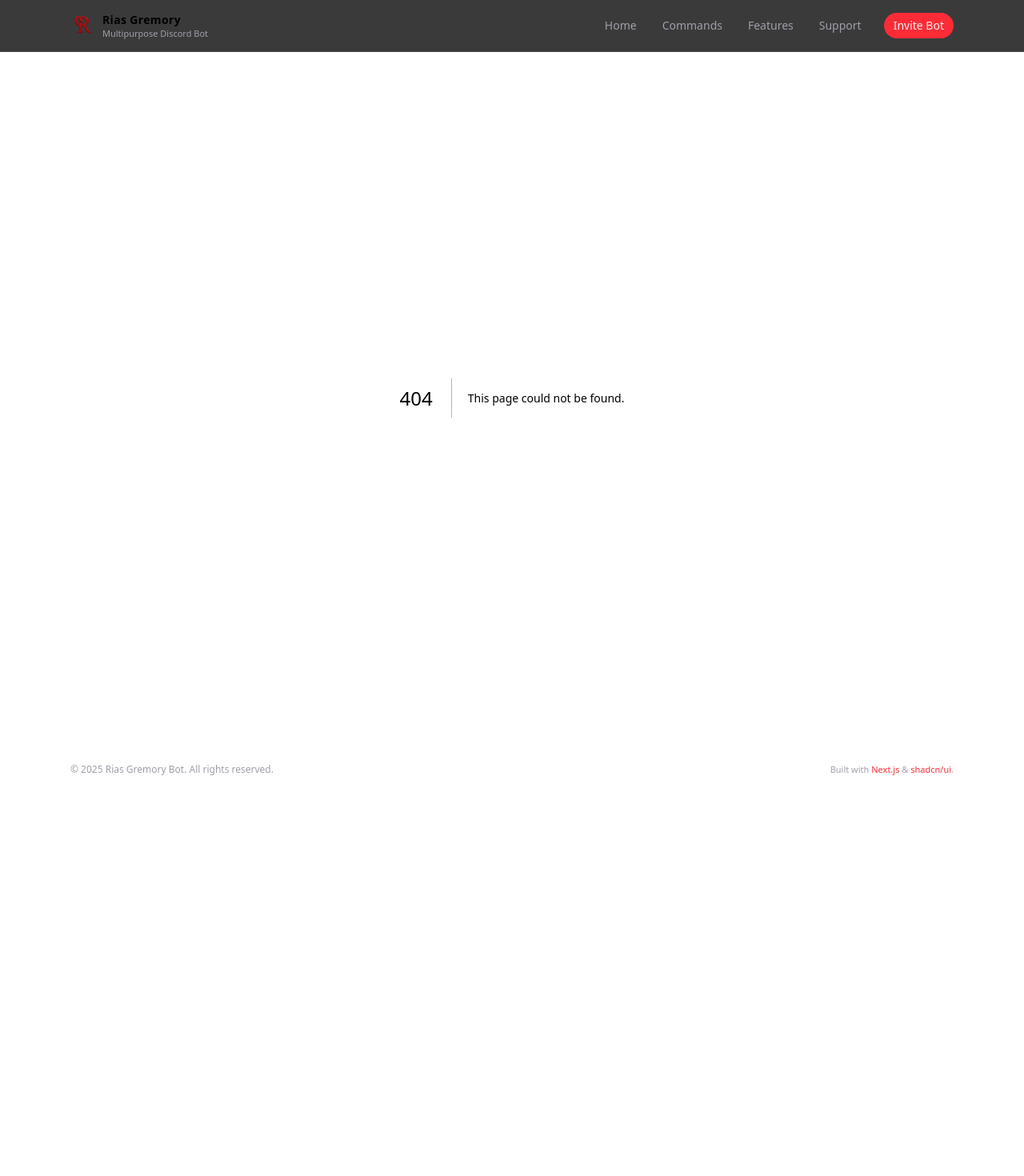
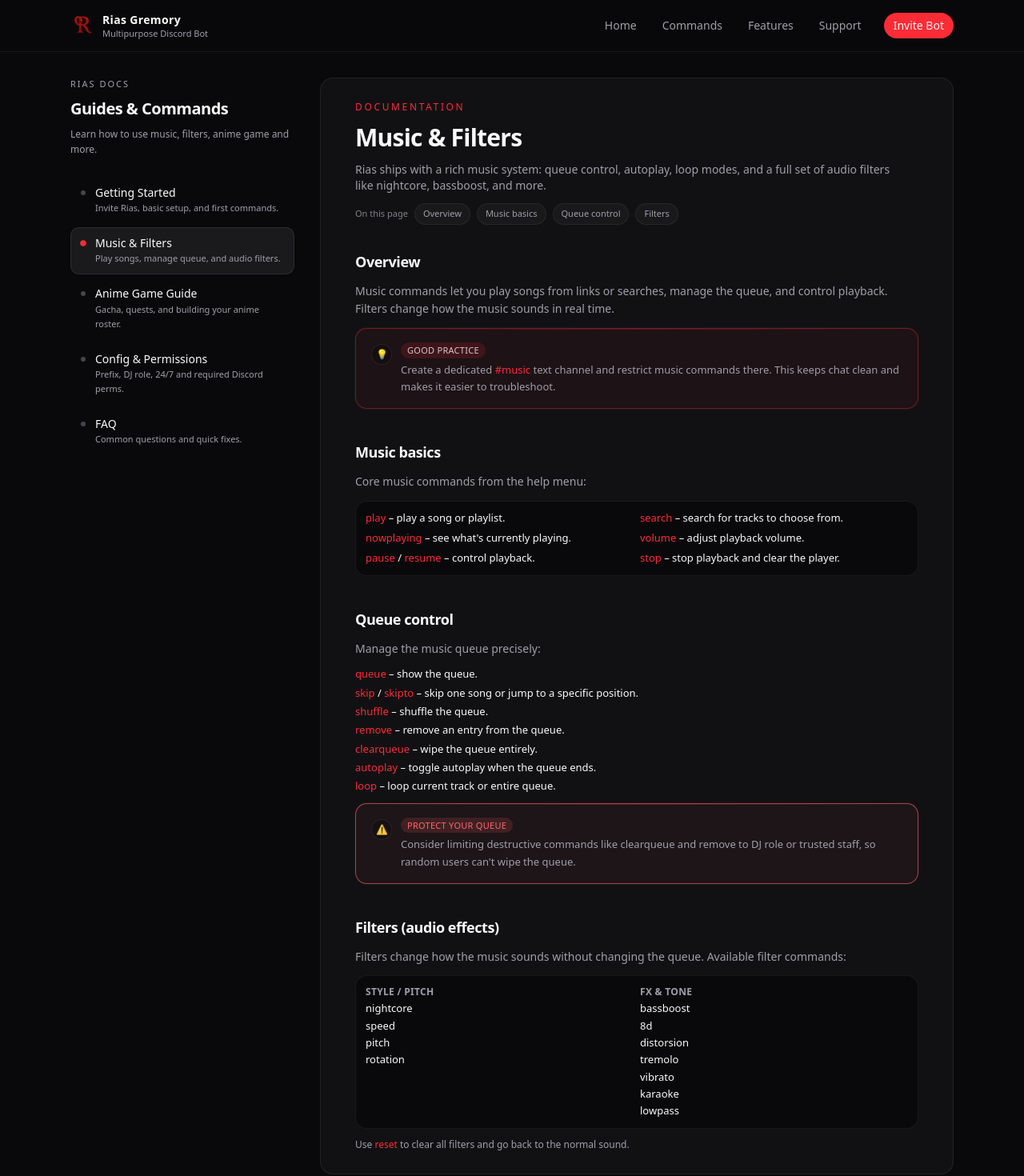
Before and after one commit to shahenwaz/rias_gremory_web, a Next.js app: page /docs/music-filters in a window 1280 px wide. Before the commit this address had no page. Shown: the top 1470 px of the page at 80% size. Before the commit the page ends 994 px from the top, so only its background shows below. Built offline with nearby package versions, Linux system fonts and the light colour scheme.

Commit message:
feat(docs): add Music Filters documentation page

```diff
--- a/app/(root)/docs/layout.tsx
+++ b/app/(root)/docs/layout.tsx
@@ -10,31 +10,15 @@
 
         {/* Right docs content */}
         <section
-          className="relative overflow-hidden rounded-2xl border border-border/60
-          bg-linear-to-br from-background via-background to-secondary/15
-          px-4 py-5 sm:px-6 sm:py-6 lg:px-8 lg:py-7"
+          className="
+            relative overflow-hidden rounded-2xl
+            border border-border/70
+            bg-card/60
+          "
         >
-          {/* Smooth background glows */}
-          <div className="pointer-events-none absolute inset-0">
-            {/* top-right glow */}
-            <div
-              className="
-                absolute right-[-120px] -top-40
-                h-[260px] w-[260px] rounded-full
-                bg-primary/18 blur-[110px]
-              "
-            />
-            {/* bottom-left glow */}
-            <div
-              className="
-                absolute -left-40 bottom-[-140px]
-                h-[260px] w-[260px] rounded-full
-                bg-secondary/25 blur-[110px]
-              "
-            />
+          <div className="relative z-10 mx-auto max-w-3xl px-4 py-5 sm:px-6 sm:py-6 lg:px-8 lg:py-7">
+            {children}
           </div>
-
-          <div className="relative z-10 mx-auto max-w-3xl">{children}</div>
         </section>
       </div>
     </div>
--- /dev/null
+++ b/app/(root)/docs/music-filters/page.tsx
@@ -0,0 +1,186 @@
+import { Callout } from "@/components/docs/callout";
+
+const sections = [
+  { id: "overview", label: "Overview" },
+  { id: "music-basics", label: "Music basics" },
+  { id: "queue-control", label: "Queue control" },
+  { id: "filters", label: "Filters" },
+];
+
+export default function MusicFiltersDocsPage() {
+  return (
+    <div className="space-y-8">
+      <header className="space-y-3">
+        <p className="text-xs font-medium uppercase tracking-[0.22em] text-primary">
+          Documentation
+        </p>
+        <h2 className="text-2xl font-semibold tracking-tight sm:text-3xl">
+          Music & Filters
+        </h2>
+        <p className="max-w-2xl text-sm text-muted-foreground">
+          Rias ships with a rich music system: queue control, autoplay, loop
+          modes, and a full set of audio filters like nightcore, bassboost, and
+          more.
+        </p>
+
+        <div className="flex flex-wrap items-center gap-2 text-[11px]">
+          <span className="text-muted-foreground/80">On this page</span>
+          {sections.map((s) => (
+            <a
+              key={s.id}
+              href={`#${s.id}`}
+              className="rounded-full border border-border/60 bg-secondary/40 px-2.5 py-1 text-[11px] font-medium text-muted-foreground hover:border-primary/70 hover:text-foreground"
+            >
+              {s.label}
+            </a>
+          ))}
+        </div>
+      </header>
+
+      <div className="space-y-10 text-sm leading-relaxed">
+        <section id="overview" className="space-y-3 scroll-mt-24">
+          <h3 className="text-lg font-semibold tracking-tight">Overview</h3>
+          <p className="text-muted-foreground">
+            Music commands let you play songs from links or searches, manage the
+            queue, and control playback. Filters change how the music sounds in
+            real time.
+          </p>
+
+          <Callout type="tip" title="Good practice">
+            Create a dedicated{" "}
+            <span className="font-mono text-primary">#music</span> text channel
+            and restrict music commands there. This keeps chat clean and makes
+            it easier to troubleshoot.
+          </Callout>
+        </section>
+
+        <section id="music-basics" className="space-y-3 scroll-mt-24">
+          <h3 className="text-lg font-semibold tracking-tight">Music basics</h3>
+          <p className="text-muted-foreground">
+            Core music commands from the help menu:
+          </p>
+
+          <ul className="grid gap-2 rounded-xl border border-border/60 bg-background p-3 text-xs sm:grid-cols-2 sm:text-[13px]">
+            <li>
+              <span className="font-mono text-primary">play</span> – play a song
+              or playlist.
+            </li>
+            <li>
+              <span className="font-mono text-primary">search</span> – search
+              for tracks to choose from.
+            </li>
+            <li>
+              <span className="font-mono text-primary">nowplaying</span> – see
+              what&apos;s currently playing.
+            </li>
+            <li>
+              <span className="font-mono text-primary">volume</span> – adjust
+              playback volume.
+            </li>
+            <li>
+              <span className="font-mono text-primary">pause</span> /{" "}
+              <span className="font-mono text-primary">resume</span> – control
+              playback.
+            </li>
+            <li>
+              <span className="font-mono text-primary">stop</span> – stop
+              playback and clear the player.
+            </li>
+          </ul>
+        </section>
+
+        <section id="queue-control" className="space-y-3 scroll-mt-24">
+          <h3 className="text-lg font-semibold tracking-tight">
+            Queue control
+          </h3>
+
+          <p className="text-muted-foreground">
+            Manage the music queue precisely:
+          </p>
+
+          <ul className="space-y-1.5 text-xs sm:text-[13px]">
+            <li>
+              <span className="font-mono text-primary">queue</span> – show the
+              queue.
+            </li>
+            <li>
+              <span className="font-mono text-primary">skip</span> /{" "}
+              <span className="font-mono text-primary">skipto</span> – skip one
+              song or jump to a specific position.
+            </li>
+            <li>
+              <span className="font-mono text-primary">shuffle</span> – shuffle
+              the queue.
+            </li>
+            <li>
+              <span className="font-mono text-primary">remove</span> – remove an
+              entry from the queue.
+            </li>
+            <li>
+              <span className="font-mono text-primary">clearqueue</span> – wipe
+              the queue entirely.
+            </li>
+            <li>
+              <span className="font-mono text-primary">autoplay</span> – toggle
+              autoplay when the queue ends.
+            </li>
+            <li>
+              <span className="font-mono text-primary">loop</span> – loop
+              current track or entire queue.
+            </li>
+          </ul>
+
+          <Callout type="warning" title="Protect your queue">
+            Consider limiting destructive commands like{" "}
+            <span className="font-mono">clearqueue</span> and{" "}
+            <span className="font-mono">remove</span> to DJ role or trusted
+            staff, so random users can&apos;t wipe the queue.
+          </Callout>
+        </section>
+
+        <section id="filters" className="space-y-3 scroll-mt-24">
+          <h3 className="text-lg font-semibold tracking-tight">
+            Filters (audio effects)
+          </h3>
+          <p className="text-muted-foreground">
+            Filters change how the music sounds without changing the queue.
+            Available filter commands:
+          </p>
+
+          <div className="grid gap-2 rounded-xl border border-border/60 bg-background p-3 text-xs sm:grid-cols-2 sm:text-[13px]">
+            <div>
+              <h4 className="mb-1 text-[12px] font-semibold uppercase tracking-wide text-muted-foreground">
+                Style / pitch
+              </h4>
+              <ul className="space-y-1">
+                <li>nightcore</li>
+                <li>speed</li>
+                <li>pitch</li>
+                <li>rotation</li>
+              </ul>
+            </div>
+            <div>
+              <h4 className="mb-1 text-[12px] font-semibold uppercase tracking-wide text-muted-foreground">
+                FX &amp; tone
+              </h4>
+              <ul className="space-y-1">
+                <li>bassboost</li>
+                <li>8d</li>
+                <li>distorsion</li>
+                <li>tremolo</li>
+                <li>vibrato</li>
+                <li>karaoke</li>
+                <li>lowpass</li>
+              </ul>
+            </div>
+          </div>
+
+          <p className="text-xs text-muted-foreground">
+            Use <span className="font-mono text-primary">reset</span> to clear
+            all filters and go back to the normal sound.
+          </p>
+        </section>
+      </div>
+    </div>
+  );
+}
--- a/app/(root)/docs/page.tsx
+++ b/app/(root)/docs/page.tsx
@@ -73,7 +73,7 @@
             the configured prefix.
           </p>
 
-          <ul className="mt-2 space-y-2 rounded-xl border border-border/60 bg-card/60 p-3 text-xs sm:text-sm">
+          <ul className="mt-2 space-y-2 rounded-xl border border-border/60 bg-background p-3 text-xs sm:text-sm">
             <li>
               <span className="font-mono text-primary">/help</span> – show the
               help menu and all categories.
@@ -110,7 +110,7 @@
           </p>
 
           <div className="grid gap-3 sm:grid-cols-2">
-            <div className="space-y-2 rounded-xl border border-border/60 bg-secondary/30 p-3">
+            <div className="space-y-2 rounded-xl border border-border/60 bg-background p-3">
               <h4 className="text-sm font-semibold">Music</h4>
               <ul className="space-y-1 text-xs sm:text-[13px]">
                 <li>
@@ -130,7 +130,7 @@
               </ul>
             </div>
 
-            <div className="space-y-2 rounded-xl border border-border/60 bg-secondary/30 p-3">
+            <div className="space-y-2 rounded-xl border border-border/60 bg-background p-3">
               <h4 className="text-sm font-semibold">Anime Game</h4>
               <ul className="space-y-1 text-xs sm:text-[13px]">
                 <li>
```
